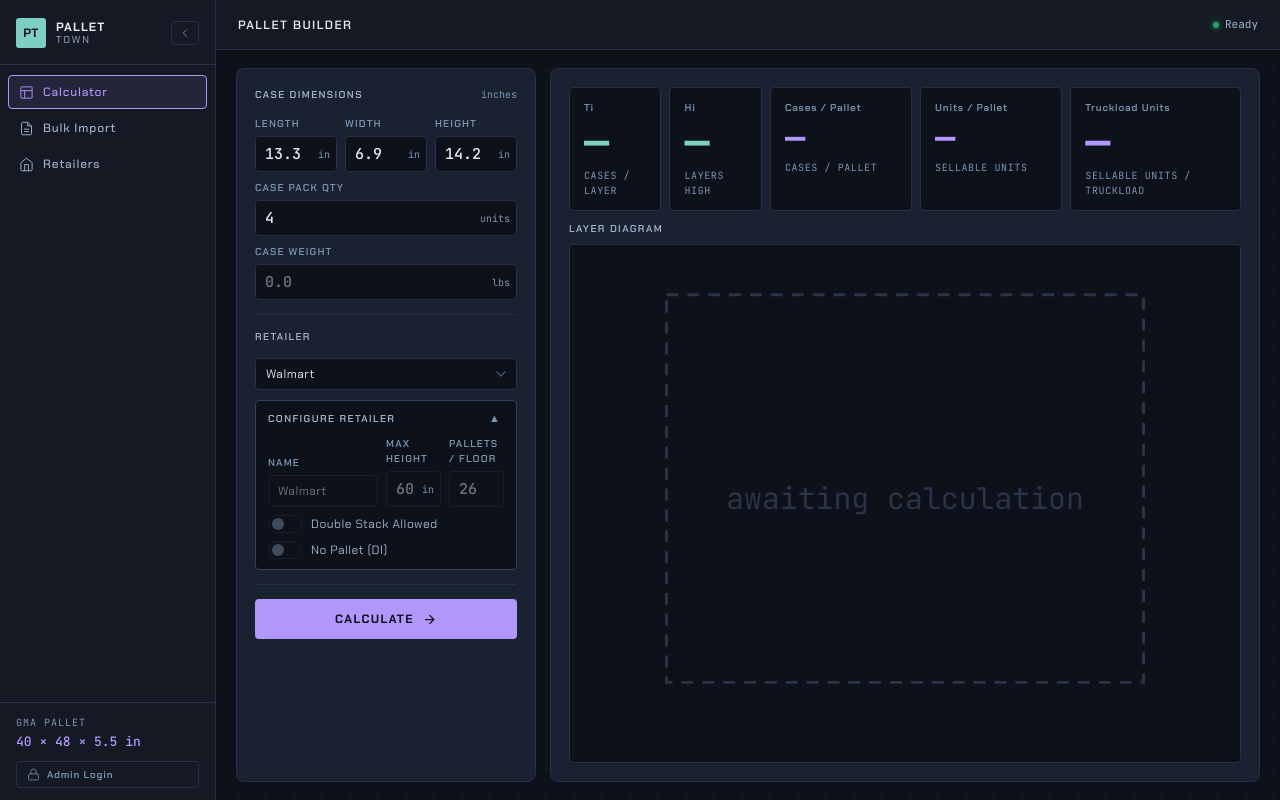
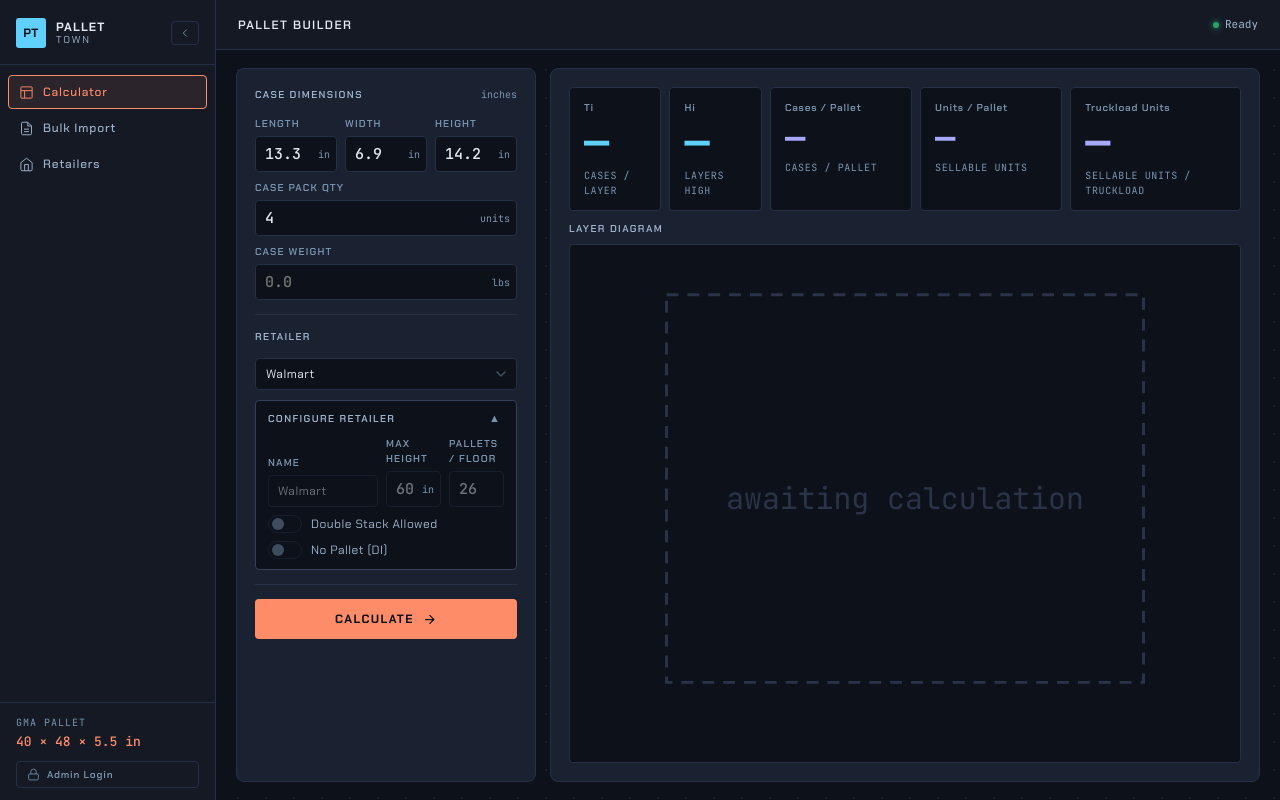
Before and after one commit to mikeciav/pallet-town, a Flask app: page / in a window 1280 px wide. Run offline with Flask 3, Linux system fonts and the light colour scheme.

Commit message:
Apply Blueprint Pro color palette

```diff
--- a/static/css/style.css
+++ b/static/css/style.css
@@ -25,9 +25,10 @@
   --cyan:         #34d4c8;
   --cyan-dark:    #1a9e96;
   --cyan-glow:    rgba(52,212,200,.12);
-  --aqua:         #7ecfc3;
-  --blue:         #b197fc;
-  --blue-subtle:  rgba(177,151,252,.10);
+  --aqua:         #60D0FF;
+  --blue:         #FF8C69;
+  --blue-subtle:  rgba(255,140,105,.10);
+  --gold:         #A8A8FF;
 
   --green:        #36d98a;
   --yellow:       #f5c530;
@@ -471,8 +472,8 @@
   border-radius: var(--r) var(--r) 0 0;
 }
 
-.metric-card--sec.lit::after  { background: var(--blue); }
-.metric-card--tl.lit::after   { background: var(--blue); }
+.metric-card--sec.lit::after  { background: var(--gold); }
+.metric-card--tl.lit::after   { background: var(--gold); }
 
 .metric-val--tl {
   font-family: var(--font-mono); font-size: 32px; font-weight: 700;
@@ -485,8 +486,8 @@
 
 .metric-label  { font-family: var(--font-display); font-size: 10px; font-weight: 600; letter-spacing: .08em; color: var(--text-muted); margin-bottom: 6px; }
 .metric-val    { font-family: var(--font-mono); font-size: 42px; font-weight: 700; color: var(--aqua); line-height: 1; margin-bottom: 5px; }
-.metric-val--sec { font-size: 34px; color: var(--blue); }
-.metric-card--tl .metric-val { color: var(--blue); }
+.metric-val--sec { font-size: 34px; color: var(--gold); }
+.metric-card--tl .metric-val { color: var(--gold); }
 .metric-sub    { font-family: var(--font-mono); font-size: 10px; letter-spacing: .06em; color: var(--text-muted); }
 
 @keyframes pop-in {
--- a/static/js/app.js
+++ b/static/js/app.js
@@ -441,8 +441,8 @@
     const cy = oy + c.y * scale;
     const cw = c.w * scale;
     const ch = c.h * scale;
-    const fill   = c.rotated ? 'rgba(210,236,164,.13)' : 'rgba(245,196,190,.13)';
-    const stroke = c.rotated ? '#d2eca4' : '#f5c4be';
+    const fill   = c.rotated ? 'rgba(200,240,160,.13)' : 'rgba(255,212,184,.13)';
+    const stroke = c.rotated ? '#C8F0A0' : '#FFD4B8';
 
     svg += `<rect x="${(cx+.8).toFixed(1)}" y="${(cy+.8).toFixed(1)}" `
          + `width="${Math.max(0,cw-1.6).toFixed(1)}" height="${Math.max(0,ch-1.6).toFixed(1)}" `
@@ -465,9 +465,9 @@
        + `transform="rotate(-90,${(ox-9).toFixed(1)},${(oy+dH/2).toFixed(1)})">${PW}"</text>`;
 
   const ly = (oy + dH + 12).toFixed(1);
-  svg += `<rect x="${ox}" y="${ly}" width="8" height="8" fill="rgba(245,196,190,.13)" stroke="#f5c4be" stroke-width="0.7"/>`;
+  svg += `<rect x="${ox}" y="${ly}" width="8" height="8" fill="rgba(255,212,184,.13)" stroke="#f5c4be" stroke-width="0.7"/>`;
   svg += `<text x="${(ox+12).toFixed(1)}" y="${(parseFloat(ly)+7).toFixed(1)}" ${af} font-size="8" fill="#7a8faa">Standard</text>`;
-  svg += `<rect x="${(ox+76).toFixed(1)}" y="${ly}" width="8" height="8" fill="rgba(210,236,164,.13)" stroke="#d2eca4" stroke-width="0.7"/>`;
+  svg += `<rect x="${(ox+76).toFixed(1)}" y="${ly}" width="8" height="8" fill="rgba(200,240,160,.13)" stroke="#d2eca4" stroke-width="0.7"/>`;
   svg += `<text x="${(ox+88).toFixed(1)}" y="${(parseFloat(ly)+7).toFixed(1)}" ${af} font-size="8" fill="#7a8faa">Rotated 90°</text>`;
 
   svg += '</svg>';
@@ -574,7 +574,7 @@
   // layer dividers → top cap. Near columns drawn later overwrite far ones.
   bfsOrder.forEach(c => {
     const { x: cx, y: cy, w: cw, h: cdp, rotated } = c;
-    const base = rotated ? [210, 236, 164] : [245, 196, 190];
+    const base = rotated ? [200, 240, 160] : [255, 212, 184];
 
     const topFill   = `rgb(${base.map(v => Math.round(v * 0.88)).join(',')})`;
     const rightFill = `rgb(${base.map(v => Math.round(v * 0.52)).join(',')})`;
@@ -622,9 +622,9 @@
   // Legend
   const af = 'font-family="JetBrains Mono,monospace"';
   const ly = (VH - LEGEND_H + 2).toFixed(1);
-  svg += `<rect x="10" y="${ly}" width="8" height="8" fill="rgba(245,196,190,0.3)" stroke="#f5c4be" stroke-width="0.7"/>`;
+  svg += `<rect x="10" y="${ly}" width="8" height="8" fill="rgba(255,212,184,0.3)" stroke="#f5c4be" stroke-width="0.7"/>`;
   svg += `<text x="22" y="${(parseFloat(ly)+7).toFixed(1)}" ${af} font-size="8" fill="#7a8faa">Standard</text>`;
-  svg += `<rect x="82" y="${ly}" width="8" height="8" fill="rgba(210,236,164,0.3)" stroke="#d2eca4" stroke-width="0.7"/>`;
+  svg += `<rect x="82" y="${ly}" width="8" height="8" fill="rgba(200,240,160,0.3)" stroke="#d2eca4" stroke-width="0.7"/>`;
   svg += `<text x="94" y="${(parseFloat(ly)+7).toFixed(1)}" ${af} font-size="8" fill="#7a8faa">Rotated</text>`;
 
   svg += '</svg>';
```
